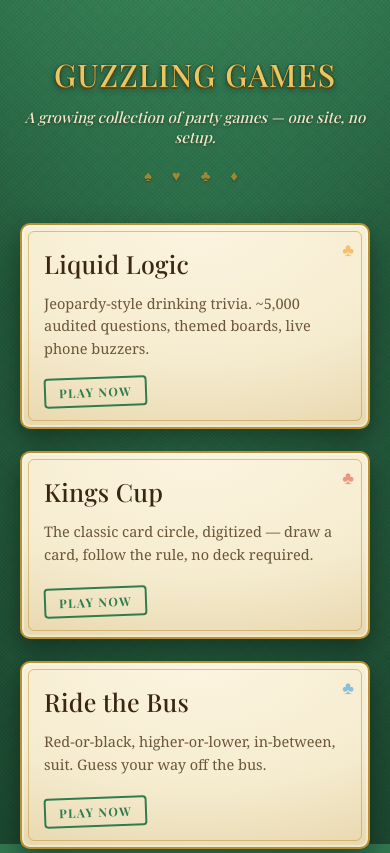
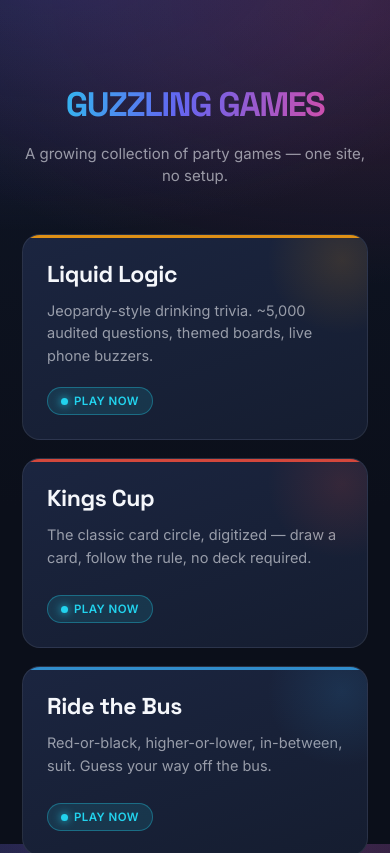
Before and after one commit to CGovS/guzzling-games, a plain HTML site: page v1.0/index.html in a window 390 px wide. Shown: the top 853 px of the page. Drawn offline with nearby package versions, Linux system fonts and the light colour scheme; a web font is replaced by a local one.

Commit message:
Modern hub redesign, clearer buzzer hint, BFL auto-resume
- Hub: replace antique theme with a modern gradient look (Inter +
  Space Grotesk, glass cards, live-status pills). Games keep their
  original dark styling.
- Liquid Logic: rewrite the phone-buzzer hint so it is clear the toggle
  needs the local LAN server; published site uses keyboard + moderated.
- BFL: on load, resume to the Season (or Playoffs) tab when a league
  already exists instead of always opening Teams. Data already persisted.

Co-Authored-By: Claude Opus 4.6 <noreply@anthropic.com>

```diff
--- a/v1.0/hub.css
+++ b/v1.0/hub.css
@@ -1,78 +1,60 @@
 /* =====================================================
-   GUZZLING GAMES — hub styles (antique card-room theme)
+   GUZZLING GAMES — hub styles (modern)
    ===================================================== */
 
 * , *::before, *::after { box-sizing: border-box; margin: 0; padding: 0; }
 
 :root {
-  --felt: #2c6e49;
-  --felt-dark: #163a27;
-  --parchment: #f5ecd0;
-  --parchment-edge: #e6d4a8;
-  --ink: #2c1d10;
-  --ink-soft: #6b5638;
-  --gold: #b8902f;
-  --gold-bright: #e6c764;
-  --red: #9b2226;
-  --green-stamp: #2f7d4f;
+  --bg: #0b0f1a;
+  --bg-2: #0f1626;
+  --card: #151d30;
+  --card-2: #1b2540;
+  --line: rgba(255,255,255,0.08);
+  --text: #f5f7fb;
+  --muted: rgba(245,247,251,0.58);
+  --brand-a: #6366f1;
+  --brand-b: #ec4899;
+  --brand-c: #22d3ee;
 }
 
 body {
-  font-family: Georgia, 'Times New Roman', serif;
-  color: var(--ink);
+  font-family: 'Inter', system-ui, -apple-system, 'Segoe UI', sans-serif;
+  color: var(--text);
   min-height: 100vh;
   display: flex;
   flex-direction: column;
   background:
-    radial-gradient(1100px 620px at 50% -8%, #3a8a5c 0%, transparent 62%),
-    radial-gradient(140% 120% at 50% 40%, #2c6e49 0%, #1d4a31 60%, #143524 100%),
-    var(--felt-dark);
+    radial-gradient(900px 500px at 12% -5%, rgba(99,102,241,0.22) 0%, transparent 55%),
+    radial-gradient(900px 520px at 92% 0%, rgba(236,72,153,0.18) 0%, transparent 55%),
+    linear-gradient(180deg, var(--bg-2) 0%, var(--bg) 60%);
   background-attachment: fixed;
 }
-/* faint felt texture */
-body::before {
-  content: ""; position: fixed; inset: 0; pointer-events: none; z-index: 0;
-  opacity: .05;
-  background-image:
-    repeating-linear-gradient(45deg, #000 0 1px, transparent 1px 3px),
-    repeating-linear-gradient(-45deg, #000 0 1px, transparent 1px 3px);
-}
-.hub-header, .hub-main, .hub-footer { position: relative; z-index: 1; }
 
 /* Header */
-.hub-header { text-align: center; padding: 58px 20px 22px; }
+.hub-header { text-align: center; padding: 88px 20px 30px; }
 .hub-brand {
-  font-family: 'Rye', 'Playfair Display', Georgia, serif;
-  font-size: clamp(30px, 8vw, 62px);
-  letter-spacing: 1px;
-  color: var(--gold-bright);
-  line-height: 1.05;
-  text-shadow:
-    0 1px 0 #6b4f12, 0 2px 0 #5a4210,
-    0 3px 6px rgba(0,0,0,.5), 0 0 2px #2c1d10;
+  font-family: 'Space Grotesk', 'Inter', sans-serif;
+  font-weight: 700;
+  font-size: clamp(34px, 8vw, 68px);
+  letter-spacing: -1.5px;
+  line-height: 1.02;
+  background: linear-gradient(100deg, var(--brand-c), var(--brand-a) 45%, var(--brand-b));
+  -webkit-background-clip: text; background-clip: text;
+  -webkit-text-fill-color: transparent;
 }
 .hub-tag {
-  margin: 16px auto 0; max-width: 600px;
-  font-family: 'Playfair Display', Georgia, serif;
-  font-style: italic;
-  color: #f3e7c8;
-  font-size: clamp(15px, 2.4vw, 20px);
-  text-shadow: 0 1px 3px rgba(0,0,0,.45);
-}
-/* little gold divider under the title */
-.hub-header::after {
-  content: "\2660  \2665  \2663  \2666";
-  display: block; margin: 18px auto 0; letter-spacing: 8px;
-  color: var(--gold); font-size: 15px; opacity: .8;
-  text-shadow: 0 1px 2px rgba(0,0,0,.4);
+  margin: 20px auto 0; max-width: 540px;
+  color: var(--muted);
+  font-size: clamp(15px, 2.4vw, 19px);
+  line-height: 1.5;
 }
 
 /* Grid */
-.hub-main { flex: 1; width: 100%; max-width: 1040px; margin: 0 auto; padding: 16px 20px; }
+.hub-main { flex: 1; width: 100%; max-width: 1080px; margin: 0 auto; padding: 16px 22px; }
 .games-grid {
   display: grid;
-  grid-template-columns: repeat(auto-fill, minmax(260px, 1fr));
-  gap: 22px;
+  grid-template-columns: repeat(auto-fill, minmax(258px, 1fr));
+  gap: 18px;
 }
 
 .game-link { text-decoration: none; color: inherit; }
@@ -81,67 +63,57 @@ body::before {
   display: flex;
   flex-direction: column;
   justify-content: space-between;
-  min-height: 188px;
-  padding: 22px 22px 20px;
-  color: var(--ink);
-  background:
-    radial-gradient(120% 120% at 50% 0%, #fcf4df 0%, var(--parchment) 55%, var(--parchment-edge) 100%);
-  border: 2px solid var(--gold);
-  border-radius: 10px;
-  box-shadow: 0 10px 26px rgba(0,0,0,.4), inset 0 0 0 2px rgba(255,255,255,.35);
-  transition: transform .16s ease, box-shadow .16s ease;
+  min-height: 190px;
+  padding: 24px;
+  background: linear-gradient(160deg, var(--card-2) 0%, var(--card) 100%);
+  border: 1px solid var(--line);
+  border-radius: 18px;
+  overflow: hidden;
+  transition: transform .18s ease, box-shadow .18s ease, border-color .18s ease;
 }
-/* inner hairline frame, like an old card */
+/* accent glow strip */
 .game-card::before {
-  content: ""; position: absolute; inset: 6px; border: 1px solid rgba(184,144,47,.5);
-  border-radius: 6px; pointer-events: none;
+  content: ""; position: absolute; top: 0; left: 0; right: 0; height: 3px;
+  background: var(--accent, var(--brand-a));
+  opacity: .9;
 }
-/* accent corner suit */
 .game-card::after {
-  content: "\2663"; position: absolute; top: 12px; right: 14px;
-  font-size: 18px; color: var(--accent, var(--red)); opacity: .55;
+  content: ""; position: absolute; width: 150px; height: 150px; right: -50px; top: -50px;
+  background: radial-gradient(circle, var(--accent, var(--brand-a)) 0%, transparent 70%);
+  opacity: .14; pointer-events: none;
 }
 .game-card.live { cursor: pointer; }
 .game-link:hover .game-card.live {
-  transform: translateY(-5px) rotate(-.5deg);
-  box-shadow: 0 18px 38px rgba(0,0,0,.5), inset 0 0 0 2px rgba(255,255,255,.45);
+  transform: translateY(-6px);
+  border-color: color-mix(in srgb, var(--accent, var(--brand-a)) 55%, transparent);
+  box-shadow: 0 22px 48px rgba(0,0,0,0.5);
 }
-.game-card.planned { filter: sepia(.25) saturate(.8); opacity: .82; }
+.game-card.planned { opacity: 0.6; }
 
-.game-title {
-  font-family: 'Rye', 'Playfair Display', Georgia, serif;
-  font-size: 25px; font-weight: 400; color: #3a2713; letter-spacing: .3px;
+.game-title { font-family: 'Space Grotesk','Inter',sans-serif; font-size: 23px; font-weight: 700; letter-spacing: -0.4px; }
+.game-blurb { margin-top: 11px; color: var(--muted); font-size: 14.5px; line-height: 1.55; }
+.game-card-foot { margin-top: 20px; }
+
+.status-pill {
+  display: inline-flex; align-items: center; gap: 6px;
+  font-size: 11.5px; font-weight: 600; letter-spacing: 0.4px; text-transform: uppercase;
+  padding: 6px 13px; border-radius: 999px;
 }
-.game-blurb { margin-top: 12px; color: var(--ink-soft); font-size: 14.5px; line-height: 1.55; }
-.game-card-foot { margin-top: 18px; }
-
-/* vintage stamp pills */
-.status-pill {
-  display: inline-block;
-  font-family: 'Playfair Display', Georgia, serif;
-  font-size: 12px; font-weight: 700; letter-spacing: 1.4px; text-transform: uppercase;
-  padding: 5px 13px; border-radius: 4px;
-  transform: rotate(-2deg);
-}
-.status-live { background: transparent; color: var(--green-stamp); border: 2px solid var(--green-stamp); }
-.status-planned { background: transparent; color: #9c7b3f; border: 2px dashed #b79a5f; }
+.status-live { background: rgba(34,211,238,0.12); color: var(--brand-c); border: 1px solid rgba(34,211,238,0.35); }
+.status-live::before { content: ""; width: 7px; height: 7px; border-radius: 50%; background: var(--brand-c); box-shadow: 0 0 8px var(--brand-c); }
+.status-planned { background: rgba(255,255,255,0.05); color: var(--muted); border: 1px solid var(--line); }
 
 /* About */
-.hub-about {
-  margin: 46px auto 0; max-width: 720px; text-align: center;
-  background: rgba(245,236,208,.94);
-  border: 2px solid var(--gold); border-radius: 10px;
-  padding: 26px 28px; box-shadow: 0 10px 26px rgba(0,0,0,.32);
-}
-.hub-about h2 { font-family: 'Rye','Playfair Display',serif; font-weight: 400; font-size: 24px; color: #3a2713; margin-bottom: 12px; }
-.hub-about p { color: var(--ink-soft); line-height: 1.7; font-size: 15.5px; }
-.hub-about strong { color: var(--ink); }
-.hub-about em { color: var(--red); font-style: italic; }
+.hub-about { margin: 56px auto 0; max-width: 720px; text-align: center; }
+.hub-about h2 { font-family: 'Space Grotesk','Inter',sans-serif; font-size: 24px; font-weight: 700; letter-spacing: -0.5px; margin-bottom: 14px; }
+.hub-about p { color: var(--muted); line-height: 1.7; font-size: 15.5px; }
+.hub-about strong { color: var(--text); font-weight: 600; }
+.hub-about em { color: var(--brand-c); font-style: normal; }
 
-/* Reserved ad slot (blank black, for future use) */
-.ad-slot { width: 100%; max-width: 728px; min-height: 90px; margin: 36px auto 0; background: #000; border: 2px solid var(--gold); border-radius: 8px; box-shadow: 0 6px 18px rgba(0,0,0,.35); }
+/* Reserved ad slot (blank, for future use) */
+.ad-slot { width: 100%; max-width: 728px; min-height: 90px; margin: 44px auto 0; background: #000; border: 1px solid var(--line); border-radius: 12px; }
 
 /* Footer */
-.hub-footer { max-width: 760px; margin: 0 auto; text-align: center; padding: 26px 20px 46px; color: #e9dcbb; font-size: 11.5px; line-height: 1.65; text-shadow: 0 1px 2px rgba(0,0,0,.4); }
+.hub-footer { max-width: 760px; margin: 0 auto; text-align: center; padding: 30px 20px 50px; color: var(--muted); font-size: 11.5px; line-height: 1.65; }
 .hub-footer p { margin-bottom: 8px; }
-.hub-footer .cprt { color: var(--gold-bright); font-family: 'Playfair Display', serif; font-size: 13px; font-weight: 700; letter-spacing: .5px; }
+.hub-footer .cprt { color: var(--text); opacity: .9; font-size: 12.5px; font-weight: 600; }
--- a/v1.0/index.html
+++ b/v1.0/index.html
@@ -10,7 +10,8 @@
   <meta property="og:description" content="A growing collection of free browser party games. No app, no setup." />
   <meta property="og:type" content="website" />
   <link rel="preconnect" href="https://fonts.googleapis.com" />
-  <link href="https://fonts.googleapis.com/css2?family=Rye&family=Playfair+Display:ital,wght@0,500;0,700;1,500&display=swap" rel="stylesheet" />
+  <link rel="preconnect" href="https://fonts.gstatic.com" crossorigin />
+  <link href="https://fonts.googleapis.com/css2?family=Inter:wght@400;500;600&family=Space+Grotesk:wght@500;700&display=swap" rel="stylesheet" />
   <link rel="stylesheet" href="hub.css" />
 </head>
 <body>
```
Also changed, not shown: bfl/v1.0/index.html (+10 -1 lines), liquid-logic/v1.0/index.html (+1 -1 lines), .claude/launch.json (added).
